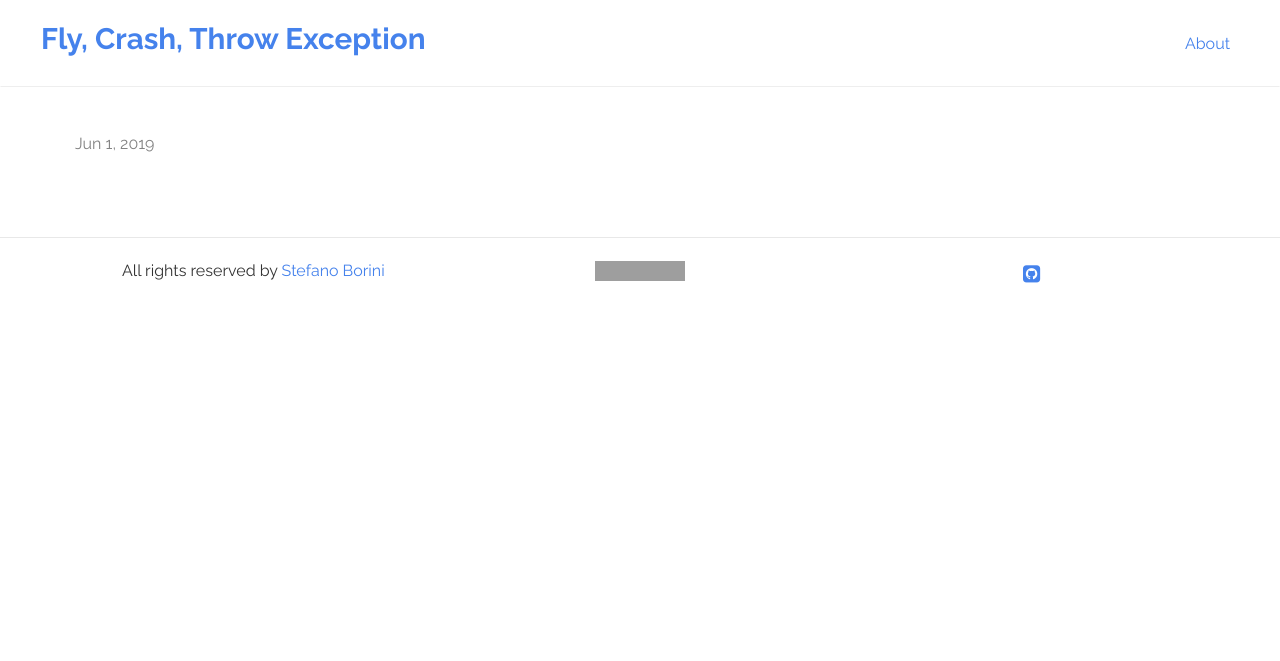
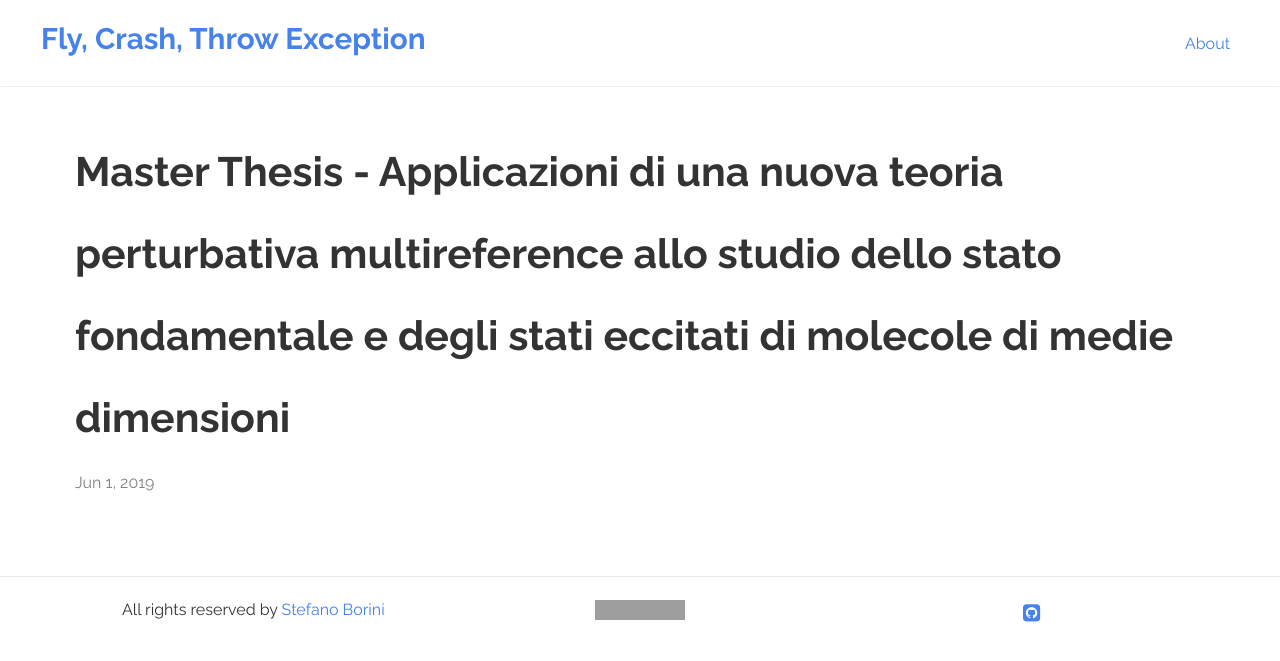
Before and after one commit to stefanoborini/stefanoborini.github.io, a Jekyll site: the page built from _posts/2019-06-01-master-thesis.md, in a window 1280 px wide. Shown: the top 661 px of the page. Built offline with Jekyll 4.4.1, drawn with Linux system fonts in a browser that asks for light colours; our own code applies the rules of GitHub Pages for plain Markdown files; grey boxes are pictures that could not be loaded.

Commit message:
Doesn't like semicolons

```diff
--- a/_posts/2019-06-01-master-thesis.md
+++ b/_posts/2019-06-01-master-thesis.md
@@ -1,5 +1,5 @@
 ---
 category: books
-title: Master Thesis: Applicazioni di una nuova teoria perturbativa multireference allo studio dello stato fondamentale e degli stati eccitati di molecole di medie dimensioni
+title: Master Thesis - Applicazioni di una nuova teoria perturbativa multireference allo studio dello stato fondamentale e degli stati eccitati di molecole di medie dimensioni
 link_to: https://github.com/stefanoborini/thesis-master/blob/master/borini-master-thesis.pdf
 ---
```
